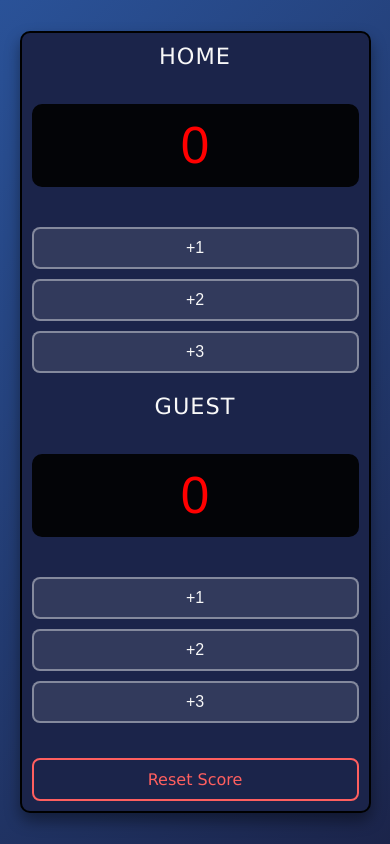
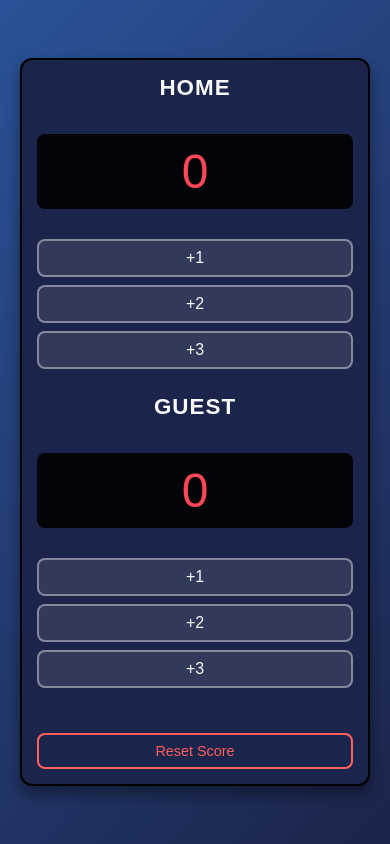
Before and after one commit to lordaake/counter, a plain HTML site: page index.html in a window 390 px wide. Drawn offline with Linux system fonts and the light colour scheme; a web font is replaced by a local one.

Commit message:
Counter edited

```diff
--- a/index.css
+++ b/index.css
@@ -1,4 +1,19 @@
 @import url('https://fonts.cdnfonts.com/css/cursed-timer-ulil');
+
+:root {
+    --primary-color: #1B244A;
+    --secondary-color: #2a5298;
+    --accent-color: #ff5f5f;
+    --text-color: #f8f8f8;
+    --button-hover-bg: #ff5f5f;
+    --button-hover-text: #ffffff;
+    --border-color: rgba(255, 255, 255, 0.4);
+    --score-bg: rgba(0, 0, 0, 0.9);
+    --add-bg: rgba(255, 255, 255, 0.1);
+    --add-hover-bg: rgba(255, 255, 255, 0.3);
+    --transition-speed: 0.3s;
+    --max-container-height: 90vh;
+}
 
 * {
     box-sizing: border-box;
@@ -7,119 +22,165 @@
 }
 
 body {
-    margin: 0;
     font-family: Verdana, sans-serif;
     display: flex;
     justify-content: center;
     align-items: center;
-    height: 100vh;
-    background: linear-gradient(135deg, #2a5298, #1B244A);
+    min-height: 100vh;
+    background: linear-gradient(135deg, var(--secondary-color), var(--primary-color));
+    padding: 20px;
+    -webkit-user-select: none;
+    /* Safari */
+    -moz-user-select: none;
+    /* Firefox */
+    -ms-user-select: none;
+    /* IE10+/Edge */
+    user-select: none;
+    /* Standard */
 }
 
 .container {
     display: flex;
     flex-direction: column;
-    justify-content: space-between;
-    gap: 20px;
+    gap: 25px;
     align-items: center;
-    width: 90%;
-    max-width: 575px;
-    padding: 20px;
-    background-color: #1B244A;
-    border-radius: 10px;
+    width: 100%;
+    max-width: 500px;
+    max-height: var(--max-container-height);
+    padding: 25px;
+    background-color: var(--primary-color);
+    border-radius: 12px;
     border: 2px solid #000;
     box-shadow: 0px 8px 15px rgba(0, 0, 0, 0.4);
+    overflow: auto;
+    transition: transform var(--transition-speed) ease, box-shadow var(--transition-speed) ease;
+}
+
+.container:hover {
+    transform: translateY(-3px);
+    box-shadow: 0px 12px 18px rgba(0, 0, 0, 0.5);
 }
 
 .score-container {
     display: flex;
     flex-direction: column;
     align-items: center;
-    color: #f8f8f8;
+    color: var(--text-color);
     width: 100%;
 }
 
-.add-score-container {
-    display: flex;
-    justify-content: space-around;
-    width: 100%;
-    margin-top: 20px;
-    gap: 15px;
-}
-
-.add {
-    flex: 1;
-    border: 2px solid rgba(255, 255, 255, 0.4);
-    padding: 12px;
-    border-radius: 8px;
+h3 {
     font-family: 'Cursed Timer ULiL', sans-serif;
     text-align: center;
-    background-color: rgba(255, 255, 255, 0.1);
-    transition: background-color 0.3s ease, border 0.3s ease;
-    color: #f8f8f8;
-    font-size: 1.2rem;
-}
-
-.add:hover {
-    background-color: rgba(255, 255, 255, 0.3);
-    border: 2px solid white;
-    color: white;
-    cursor: pointer;
+    font-size: 1.8rem;
+    margin-bottom: 18px;
+    color: var(--text-color);
+    letter-spacing: 1px;
+    -webkit-user-select: none;
+    -moz-user-select: none;
+    -ms-user-select: none;
+    user-select: none;
 }
 
 .score-div {
     display: flex;
     justify-content: center;
     align-items: center;
-    color: red;
-    font-size: 4.5rem;
+    color: #ff4757;
+    font-size: 4rem;
     text-align: center;
-    border-radius: 10px;
-    background: rgba(0, 0, 0, 0.9);
-    padding: 20px;
+    border-radius: 8px;
+    background: var(--score-bg);
+    padding: 15px 30px;
     font-family: 'Cursed Timer ULiL', sans-serif;
-    margin: 20px 0;
+    margin: 15px 0;
     width: 100%;
+    transition: background 0.3s ease, color 0.3s ease;
+    -webkit-user-select: none;
+    -moz-user-select: none;
+    -ms-user-select: none;
+    user-select: none;
 }
 
-h3 {
-    text-align: center;
-    font-size: 1.85rem;
-    margin-bottom: 15px;
-    color: #f8f8f8;
-    font-weight: 500;
-    letter-spacing: 1px;
+.score-div:hover {
+    background: rgba(255, 87, 87, 0.8);
+    color: var(--text-color);
 }
 
-/* New Reset Section Styling */
+.add-score-container {
+    display: flex;
+    justify-content: space-between;
+    width: 100%;
+    margin-top: 15px;
+    gap: 12px;
+}
+
+.add {
+    flex: 1;
+    border: 2px solid var(--border-color);
+    padding: 12px;
+    border-radius: 8px;
+    font-family: 'Cursed Timer ULiL', sans-serif;
+    text-align: center;
+    background-color: var(--add-bg);
+    transition: background-color var(--transition-speed) ease, border var(--transition-speed) ease, transform var(--transition-speed) ease;
+    color: var(--text-color);
+    font-size: 1.2rem;
+    user-select: none;
+    -webkit-user-select: none;
+    -moz-user-select: none;
+    -ms-user-select: none;
+}
+
+.add:hover {
+    background-color: var(--add-hover-bg);
+    border: 2px solid var(--text-color);
+    color: var(--text-color);
+    cursor: pointer;
+    transform: scale(1.03);
+}
+
 .reset-section {
     width: 100%;
     display: flex;
     justify-content: center;
-    margin-top: 20px;
+    margin-top: 25px;
 }
 
 .reset-score {
     padding: 10px 20px;
-    border: 2px solid #ff5f5f;
-    color: #ff5f5f;
+    border: 2px solid var(--accent-color);
+    color: var(--accent-color);
     background: transparent;
     border-radius: 8px;
     font-size: 1rem;
     text-align: center;
-    transition: color 0.3s ease, background-color 0.3s ease, border 0.3s ease;
+    transition: color var(--transition-speed) ease, background-color var(--transition-speed) ease, border var(--transition-speed) ease;
     cursor: pointer;
+    font-family: 'Cursed Timer ULiL', sans-serif;
+    user-select: none;
+    -webkit-user-select: none;
+    -moz-user-select: none;
+    -ms-user-select: none;
 }
 
 .reset-score:hover {
-    background-color: #ff5f5f;
-    color: white;
+    background-color: var(--accent-color);
+    color: var(--text-color);
 }
 
-/* Media Queries */
 @media (max-width: 768px) {
     .container {
-        padding: 15px;
+        padding: 20px;
+    }
+
+    h3 {
+        font-size: 1.6rem;
+    }
+
+    .score-div {
+        font-size: 3.5rem;
+        padding: 12px 25px;
     }
 
     .add {
@@ -127,34 +188,30 @@ h3 {
         font-size: 1rem;
     }
 
-    .score-div {
-        font-size: 3.75rem;
-        padding: 15px;
-    }
-
-    h3 {
-        font-size: 1.6rem;
+    .reset-score {
+        padding: 8px 18px;
+        font-size: 0.95rem;
     }
 }
 
 @media (max-width: 480px) {
     .container {
-        padding: 10px;
+        padding: 15px;
     }
 
     .add-score-container {
         flex-direction: column;
-        gap: 10px;
+        gap: 8px;
     }
 
     .add {
         width: 100%;
-        padding: 10px;
+        padding: 8px;
     }
 
     .score-div {
-        font-size: 3.2rem;
-        padding: 12px;
+        font-size: 3rem;
+        padding: 10px 20px;
     }
 
     h3 {
@@ -162,10 +219,12 @@ h3 {
     }
 
     .reset-section {
-        margin-top: 15px;
+        margin-top: 20px;
     }
 
     .reset-score {
         width: 100%;
+        padding: 8px 0;
+        font-size: 0.9rem;
     }
 }
--- a/index.html
+++ b/index.html
@@ -1,39 +1,48 @@
-<html>
+<!DOCTYPE html>
+<html lang="en">
 
 <head>
+    <meta charset="UTF-8">
+    <meta http-equiv="X-UA-Compatible" content="IE=edge">
+    <meta name="viewport" content="width=device-width, initial-scale=1.0">
+    <title>Score Tracker</title>
     <link rel="stylesheet" href="index.css">
-    <meta name="viewport" content="width=device-width, initial-scale=1.0">
 </head>
 
 <body>
     <div class="container">
         <div class="score-container">
             <h3>HOME</h3>
-            <div class="score-div">
-                <p id="home-score" class="score">0</p>
+            <div class="score-div" id="home-score">
+                <p class="score">0</p>
             </div>
             <div class="add-score-container" id="scores-home">
-                <p id="add-one-home" class="add add-home">+1</p>
-                <p id="add-two-home" class="add add-home">+2</p>
-                <p id="add-three-home" class="add add-home">+3</p>
+                <p id="add-one-home" class="add add-home" tabindex="0" role="button" aria-label="Add 1 to Home Score">+1
+                </p>
+                <p id="add-two-home" class="add add-home" tabindex="0" role="button" aria-label="Add 2 to Home Score">+2
+                </p>
+                <p id="add-three-home" class="add add-home" tabindex="0" role="button" aria-label="Add 3 to Home Score">
+                    +3</p>
             </div>
         </div>
 
         <div class="score-container">
             <h3>GUEST</h3>
-            <div class="score-div">
-                <p id="guest-score" class="score">0</p>
+            <div class="score-div" id="guest-score">
+                <p class="score">0</p>
             </div>
             <div class="add-score-container" id="scores-guest">
-                <p id="add-one-guest" class="add add-guest">+1</p>
-                <p id="add-two-guest" class="add add-guest">+2</p>
-                <p id="add-three-guest" class="add add-guest">+3</p>
+                <p id="add-one-guest" class="add add-guest" tabindex="0" role="button"
+                    aria-label="Add 1 to Guest Score">+1</p>
+                <p id="add-two-guest" class="add add-guest" tabindex="0" role="button"
+                    aria-label="Add 2 to Guest Score">+2</p>
+                <p id="add-three-guest" class="add add-guest" tabindex="0" role="button"
+                    aria-label="Add 3 to Guest Score">+3</p>
             </div>
         </div>
 
-        <!-- Reset Button at the bottom -->
         <div class="reset-section">
-            <div class="reset-score">
+            <div class="reset-score" id="reset-score" tabindex="0" role="button" aria-label="Reset All Scores">
                 <p>Reset Score</p>
             </div>
         </div>
--- a/index.js
+++ b/index.js
@@ -1,31 +1,37 @@
+const buttons = document.querySelectorAll('[role="button"]');
 
-const homeScoreContainer = document.getElementById("home-score")
-const guestScoreContainer = document.getElementById("guest-score")
-const resetScore = document.querySelector(".reset-score")
+buttons.forEach(button => {
+    button.addEventListener('click', () => {
+        if (button.id.startsWith('add-one')) {
+            incrementScore(button.id, 1);
+        } else if (button.id.startsWith('add-two')) {
+            incrementScore(button.id, 2);
+        } else if (button.id.startsWith('add-three')) {
+            incrementScore(button.id, 3);
+        } else if (button.id === 'reset-score') {
+            resetScores();
+        }
+    });
 
-let homeScore = 0;
-let guestScore = 0;
+    button.addEventListener('keydown', (event) => {
+        if (event.key === 'Enter' || event.key === ' ') {
+            event.preventDefault();
+            button.click();
+        }
+    });
+});
 
-function addScores(score, num) {
-    return score + num
-};
+function incrementScore(buttonId, value) {
+    if (buttonId.includes('home')) {
+        const homeScore = document.getElementById('home-score');
+        homeScore.innerText = parseInt(homeScore.innerText) + value;
+    } else if (buttonId.includes('guest')) {
+        const guestScore = document.getElementById('guest-score');
+        guestScore.innerText = parseInt(guestScore.innerText) + value;
+    }
+}
 
-document.addEventListener("click", function (e) {
-    let numAdded = parseInt(e.target.innerText);
-
-    if (e.target.classList.contains("add-home")) {
-        homeScore = addScores(homeScore, numAdded);
-        homeScoreContainer.innerText = `${homeScore}`;
-    } else if (e.target.classList.contains("add-guest")) {
-        guestScore = addScores(guestScore, numAdded);
-        guestScoreContainer.innerText = `${guestScore}`
-    }
-
-})
-
-resetScore.addEventListener("click", function () {
-    homeScore = 0;
-    guestScore = 0;
-    homeScoreContainer.innerText = `${homeScore}`;
-    guestScoreContainer.innerText = `${guestScore}`;
-})
+function resetScores() {
+    document.getElementById('home-score').innerText = '0';
+    document.getElementById('guest-score').innerText = '0';
+}
```
